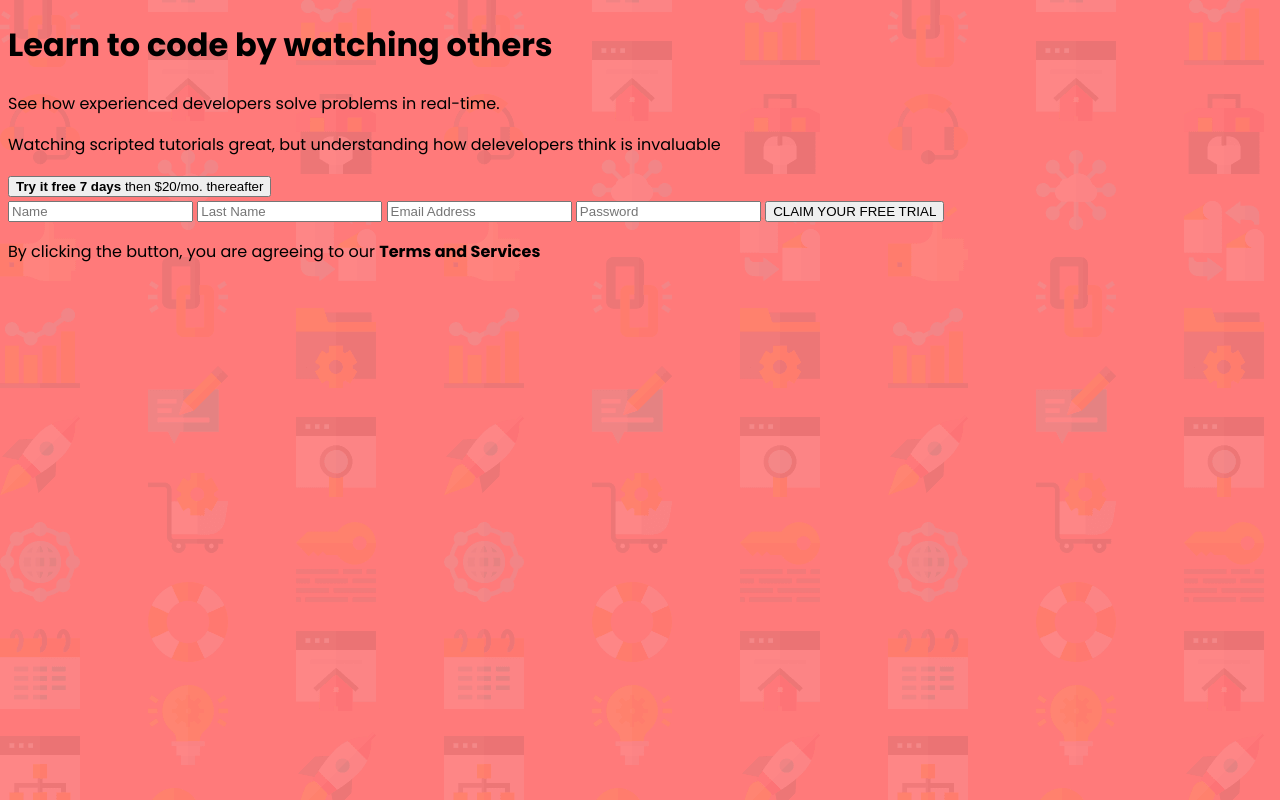
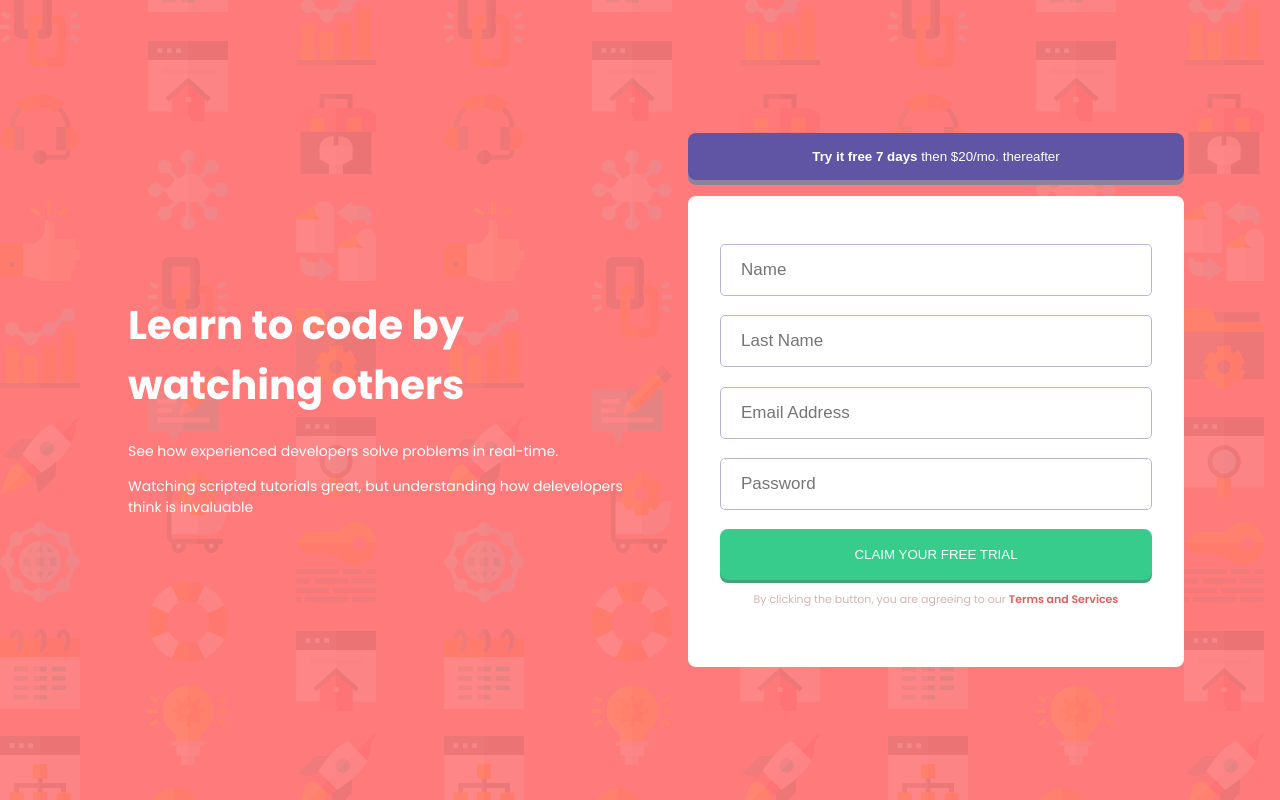
Before and after one commit to gnbarzol/sign-up, a plain HTML site: page index.html in a window 1280 px wide. Drawn offline with Linux system fonts and the light colour scheme.

Commit message:
Desktop version

```diff
--- a/index.html
+++ b/index.html
@@ -7,7 +7,7 @@
   <!-- displays site properly based on user's device -->
   <meta name="author" content="Gary Barzola">
   <link rel="icon" type="image/png" sizes="32x32" href="./images/favicon-32x32.png">
-  <link rel="stylesheet" type="text/css" href="./styles.css" >
+  <link rel="stylesheet" type="text/css" href="./styles.css">
   <link href="https://fonts.googleapis.com/css2?family=Poppins:wght@400;500;600;700&display=swap" rel="stylesheet">
   <title>Frontend Mentor | Intro component with sign up form</title>
 
@@ -15,7 +15,8 @@
 </head>
 
 <body>
-  <div>
+  <div class="content">
+    <div class="content_left">
       <h1>Learn to code by watching others</h1>
       <div>
         <p>See how experienced developers solve problems in real-time.</p>
@@ -23,19 +24,18 @@
       </div>
     </div>
 
-  <div>
-    <div>
+    <div class="content_right">
       <button><strong>Try it free 7 days</strong> then $20/mo. thereafter</button>
-    </div>
       <div>
         <form>
-        <input placeholder="Name" type="text" required/>
-        <input placeholder="Last Name" type="text" required/>
-        <input placeholder="Email Address" type="email" required/>
-        <input placeholder="Password" type="password" required/>
+          <input placeholder="Name" type="text" required />
+          <input placeholder="Last Name" type="text" required />
+          <input placeholder="Email Address" type="email" required />
+          <input placeholder="Password" type="password" required />
           <button>CLAIM YOUR FREE TRIAL</button>
-        <p>By clicking the button, you are agreeing to our <strong>Terms and Services</strong></p>
+          <p>By clicking the button, you are agreeing to our <a href="#">Terms and Services</a></p>
         </form>
+      </div>
     </div>
   </div>
 </body>
--- a/styles.css
+++ b/styles.css
@@ -3,4 +3,91 @@ body {
     background-color: hsl(0, 100%, 74%);
     font-size: 16px;
     font-family: 'Poppins', sans-serif;
+    margin: 0;
+    height: 100vh;
 }
+
+h1 {
+    font-size: 40px;
+}
+
+.content {
+    display: flex;
+    justify-content: space-around;
+    align-items: center;
+    height: 100%;
+    margin: 0 3rem;
+}
+
+.content_left {
+    flex: 1;
+    margin: 0 1rem 0 5rem;
+    color: white;
+}
+
+.content_left > div {
+    font-size: 14px;
+}
+
+.content_right {
+    flex: 1;
+    margin: 0 1rem;
+    text-align: center;
+    padding: 0 2rem;
+}
+
+.content_right > button {
+    width: 100%;
+    background-color: hsl(248, 32%, 49%);
+    padding: 16px 0;
+    border-radius: 8px;
+    color: white;
+    cursor: pointer;
+    margin-bottom: 1rem;
+    border: none;
+    outline: none;
+    box-shadow: 0px 5px hsl(270, 12%, 56%);
+}
+
+form {
+    width: 100%;
+    display: flex;
+    flex-direction: column;
+    justify-content: space-around;
+    background-color: white;
+    padding: 20px;
+    box-sizing: border-box;
+    border-radius: 8px;
+    padding: 3rem 2rem;
+}
+
+form input {
+    padding: 15px 20px;
+    border-radius: 5px;
+    border: 1px solid hsl(246, 25%, 77%);
+    margin-bottom: 1.2rem;
+    font-size: 17px;
+}
+
+form > button {
+    width: 100%;
+    background-color: hsl(154, 59%, 51%);
+    padding: 18px 0;
+    border-radius: 8px;
+    color: white;
+    cursor: pointer;
+    border: none;
+    outline: none;
+    box-shadow: 0px 3px hsl(154, 40%, 45%);
+}
+
+form > p {
+    font-size: 11px;
+    color: hsl(0, 25%, 77%);
+}
+
+form p a {
+    color: rgb(219, 96, 96);
+    font-weight: 600;
+    text-decoration: none;
+}
```
Lines whose indentation alone changed are shown as unchanged.
